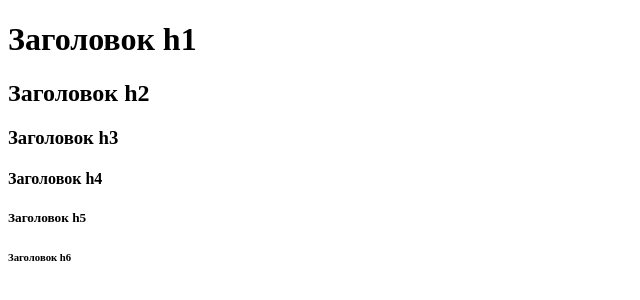
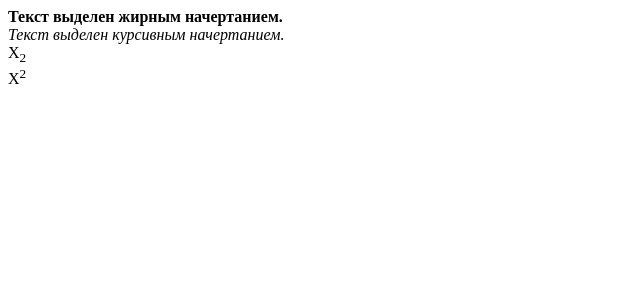
Before and after one commit to Serg12345/html, a plain HTML site: page index.html in a window 1280 px wide. Shown: the whole page, without its empty margins (0-640 px from the left). Drawn offline with Linux system fonts and the light colour scheme.

Commit message:
Жирное и курсивное начертание. Нижний и верхний индекс

```diff
--- a/index.html
+++ b/index.html
@@ -5,12 +5,10 @@
 	<title>Html</title>
 </head>
 <body>
-<!-- Заголовки -->
-<h1>Заголовок h1</h1>
-<h2>Заголовок h2</h2>
-<h3>Заголовок h3</h3>
-<h4>Заголовок h4</h4>
-<h5>Заголовок h5</h5>
-<h6>Заголовок h6</h6>
+<!-- Жирное и курсивное начертание. Нижний и верхний индекс -->
+<b>Текст выделен жирным начертанием.</b><br>
+<i>Текст выделен курсивным начертанием.</i><br>
+X<sub>2</sub><br>
+X<sup>2</sup><br>
 </body>
 </html>
```
